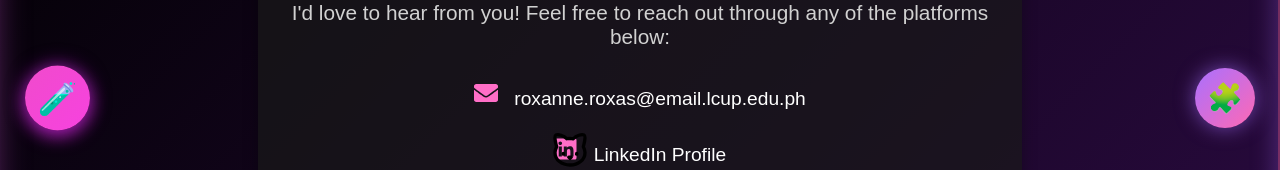
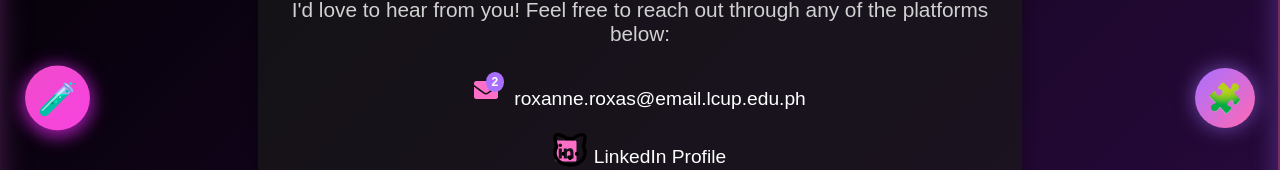
Before and after one commit to roxannroxas/my-portfolio, a React (Vite) app: page /contact in a window 1280 px wide. Shown: the part 302-472 px from the top of the page. Built offline with nearby package versions, Linux system fonts and the light colour scheme.

Commit message:
Updated Portfolio

```diff
--- a/package.json
+++ b/package.json
@@ -13,6 +13,7 @@
     "lucide-react": "^0.545.0",
     "react": "^19.1.1",
     "react-dom": "^19.1.1",
+    "react-icons": "^5.5.0",
     "react-router-dom": "^7.8.2",
     "react-typed": "^2.0.12"
   },
@@ -25,7 +26,7 @@
     "eslint-plugin-react-hooks": "^5.2.0",
     "eslint-plugin-react-refresh": "^0.4.20",
     "globals": "^16.3.0",
-    "vite": "^7.1.9"
+    "vite": "^7.1.12"
   },
   "description": "This template provides a minimal setup to get React working in Vite with HMR and some ESLint rules.",
   "main": "eslint.config.js",
--- a/src/components/AboutMe/AboutMe.css
+++ b/src/components/AboutMe/AboutMe.css
@@ -99,7 +99,6 @@ justify-content: right;
   margin-bottom: 1rem;
   display: flex;
   align-items: left;
-  gap: 0.5rem;
 }
 
 .cards-grid {
--- a/src/components/AboutMe/AboutMe.jsx
+++ b/src/components/AboutMe/AboutMe.jsx
@@ -2,6 +2,7 @@ import React from "react";
 import Navbar from "../NavBar/NavBar";
 import "./AboutMe.css";
 import profilePic from "../../assets/me.png";
+import { FaGraduationCap, FaAward, FaEnvelope, FaPhoneAlt, FaMapMarkerAlt, FaCheckCircle, FaTrophy } from "react-icons/fa";
 
 const AboutMe = () => {
   const educationData = [
@@ -33,11 +34,9 @@ const AboutMe = () => {
     <>
       <Navbar />
       <section className="aboutme-hero">
-
         <div className="aboutme-left">
           <img src={profilePic} alt="Roxanne Roxas" />
         </div>
-
 
         <div className="aboutme-right">
           <h2>Hello, I’m</h2>
@@ -46,25 +45,22 @@ const AboutMe = () => {
             BSIT 4th Year Student | Web Developer | IT Enthusiast
           </p>
 
-
           <ul className="personal-info">
             <li>
-              <strong>Email:</strong> roxanne.roxas@email.lcup.edu.ph
+              <FaEnvelope className="info-icon" /> roxanne.roxas@email.lcup.edu.ph
             </li>
             <li>
-              <strong>Phone:</strong> +63 960 390 4241
+              <FaPhoneAlt className="info-icon" /> +63 960 390 4241
             </li>
             <li>
-              <strong>Address:</strong> Bulacan, City of Malolos, Philippines
+              <FaMapMarkerAlt className="info-icon" /> Bulacan, City of Malolos, Philippines
             </li>
           </ul>
 
-
           <div className="info-sections two-columns">
-
             <div className="info-section">
               <h2>
-                <i className="section-icon fas fa-graduation-cap"></i>Education
+                <FaGraduationCap className="section-icon" /> Education
               </h2>
               <div className="cards-grid">
                 {educationData.map((edu, index) => (
@@ -77,7 +73,7 @@ const AboutMe = () => {
                       <ul>
                         {edu.awards.map((award, i) => (
                           <li key={i}>
-                            <i className="list-icon fas fa-award"></i>
+                            <FaAward className="list-icon" />
                             {award}
                           </li>
                         ))}
@@ -88,18 +84,16 @@ const AboutMe = () => {
               </div>
             </div>
 
-
             <div className="info-section">
               <h2>
-                <i className="section-icon fas fa-trophy"></i>Achievements &
-                Certifications
+                <FaTrophy className="section-icon" /> Achievements & Certifications
               </h2>
               <div className="cards-grid">
                 <div className="card">
                   <ul>
                     {achievementsData.map((achievement, index) => (
                       <li key={index}>
-                        <i className="list-icon fas fa-check-circle"></i>
+                        <FaCheckCircle className="list-icon" />
                         {achievement}
                       </li>
                     ))}
--- a/src/components/Contact/ContactPage.css
+++ b/src/components/Contact/ContactPage.css
@@ -1,3 +1,4 @@
+/* === Base Contact Page Styling === */
 .contact-page {
   min-height: 100vh;
   width: 100%;
@@ -16,7 +17,7 @@
   padding: 2rem;
   background: rgba(25, 25, 25, 0.7);
   border-radius: 1rem;
-  box-shadow: 0 4px 15px rgba(0,0,0,0.3);
+  box-shadow: 0 4px 15px rgba(0, 0, 0, 0.3);
 }
 
 .contact-title {
@@ -72,7 +73,81 @@
   color: #a970ff;
 }
 
+/* === Gmail Notification Add-on === */
+.gmail-notification {
+  position: relative;
+  cursor: pointer;
+  display: inline-block;
+}
 
+.gmail-icon {
+  color: #ff6ec7;
+  transition: transform 0.2s ease;
+}
+
+.gmail-icon:hover {
+  transform: scale(1.15);
+}
+
+.badge {
+  position: absolute;
+  top: -6px;
+  right: -6px;
+  background-color: #a970ff;
+  color: white;
+  border-radius: 50%;
+  padding: 3px 6px;
+  font-size: 12px;
+  font-weight: bold;
+}
+
+.dropdown {
+  position: absolute;
+  top: 35px;
+  right: 0;
+  background-color: rgba(40, 40, 40, 0.95);
+  border: 1px solid rgba(255, 255, 255, 0.1);
+  border-radius: 10px;
+  width: 250px;
+  box-shadow: 0 2px 10px rgba(0, 0, 0, 0.4);
+  padding: 10px;
+  z-index: 10;
+  backdrop-filter: blur(6px);
+}
+
+.email-list {
+  list-style: none;
+  margin: 0;
+  padding: 0;
+}
+
+.email-list li {
+  padding: 8px;
+  border-bottom: 1px solid rgba(255, 255, 255, 0.1);
+}
+
+.email-list li:last-child {
+  border-bottom: none;
+}
+
+.email-list strong {
+  display: block;
+  color: #fff;
+  font-size: 14px;
+}
+
+.email-list span {
+  color: #d1d1d1;
+  font-size: 13px;
+}
+
+.loading {
+  color: #bbb;
+  text-align: center;
+  padding: 10px;
+}
+
+/* === Responsive === */
 @media (max-width: 576px) {
   .contact-title {
     font-size: 2rem;
--- a/src/components/Contact/ContactPage.jsx
+++ b/src/components/Contact/ContactPage.jsx
@@ -1,8 +1,26 @@
-import React from "react";
+import React, { useState, useEffect } from "react";
 import "./ContactPage.css";
 import { FaEnvelope, FaGithub, FaLinkedin, FaFacebook } from "react-icons/fa";
 
 const ContactPage = () => {
+  const [unreadCount, setUnreadCount] = useState(0);
+  const [emails, setEmails] = useState([]);
+  const [showDropdown, setShowDropdown] = useState(false);
+
+  useEffect(() => {
+    const fetchEmails = async () => {
+      setTimeout(() => {
+        const mockEmails = [
+          { id: 1, subject: "Welcome to Gmail!", sender: "Google" },
+          { id: 2, subject: "Project Update - API", sender: "Angel Galang" },
+        ];
+        setEmails(mockEmails);
+        setUnreadCount(mockEmails.length);
+      }, 1000);
+    };
+    fetchEmails();
+  }, []);
+
   return (
     <section className="contact-page">
       <div className="contact-container">
@@ -12,22 +30,60 @@ const ContactPage = () => {
         </p>
 
         <ul className="contact-list">
-          <li>
-            <FaEnvelope className="contact-icon" />
-            <a href="mailto:roxanne.roxas@email.lcup.edu.ph">roxanne.roxas@email.lcup.edu.ph</a>
+          <li className="contact-item">
+
+            <div
+              className="gmail-notification"
+              onClick={() => setShowDropdown(!showDropdown)}
+            >
+              <FaEnvelope className="contact-icon gmail-icon" />
+              {unreadCount > 0 && <span className="badge">{unreadCount}</span>}
+
+              {showDropdown && (
+                <div className="dropdown">
+                  {emails.length === 0 ? (
+                    <p className="loading">Checking for new emails...</p>
+                  ) : (
+                    <ul className="email-list">
+                      {emails.map((email) => (
+                        <li key={email.id}>
+                          <strong>{email.sender}</strong>
+                          <span>{email.subject}</span>
+                        </li>
+                      ))}
+                    </ul>
+                  )}
+                </div>
+              )}
+            </div>
+
+            <a
+              href="https://mail.google.com/mail/?view=cm&fs=1&to=roxanne.roxas@email.lcup.edu.ph"
+              target="_blank"
+              rel="noreferrer"
+            >
+              roxanne.roxas@email.lcup.edu.ph
+            </a>
           </li>
+
           <li>
             <FaLinkedin className="contact-icon" />
-            <a href="https://www.linkedin.com/in/roxanne-roxas-758977382/" target="_blank" rel="noreferrer">
+            <a
+              href="https://www.linkedin.com/in/roxanne-roxas-758977382/"
+              target="_blank"
+              rel="noreferrer"
+            >
               LinkedIn Profile
             </a>
           </li>
+
           <li>
             <FaGithub className="contact-icon" />
             <a href="https://github.com/roxannroxas" target="_blank" rel="noreferrer">
               GitHub Profile
             </a>
           </li>
+
           <li>
             <FaFacebook className="contact-icon" />
             <a href="https://www.facebook.com/rxsroxanne17" target="_blank" rel="noreferrer">
```
Also changed, not shown: 1 other file (tests, documents, lock files or other folders).
